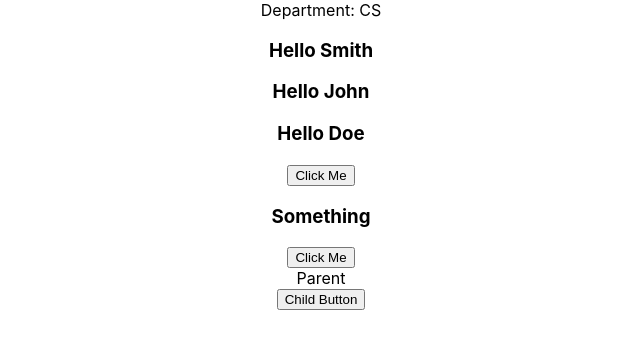
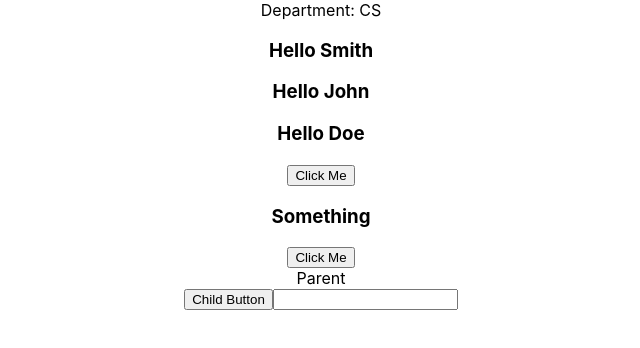
Before and after one commit to gak92/react-tutorial, a React (Create React App) app: page / in a window 1280 px wide. Shown: the top 348 px of the page, without its empty margins (319-959 px from the left). Built offline with nearby package versions, Linux system fonts and the light colour scheme.

Commit message:
handling event from child to parent

```diff
--- a/src/components/Child.jsx
+++ b/src/components/Child.jsx
@@ -10,7 +10,8 @@ export class Child extends Component {
   render() {
     return (
       <div>
-        <button onClick={()=>this.props.clickHandler("John")}>Child Button</button>
+        <button onClick={(name)=>this.props.clickHandler("John")}>Child Button</button>
+        <input type="text" onChange={(e)=>this.props.clickHandler(e)} />
       </div>
     )
   }
--- a/src/components/Parent.jsx
+++ b/src/components/Parent.jsx
@@ -9,10 +9,10 @@ export class Parent extends Component {
     this.state = props;
   }
 
-  parentHandler = (name) => {
-    console.log("Parent click", name);
+  parentHandler = (e) => {
+    console.log("Parent click", e.target.value);
     this.setState({
-      name:name,
+      name:e.target.value,
     });
   }
 
```
